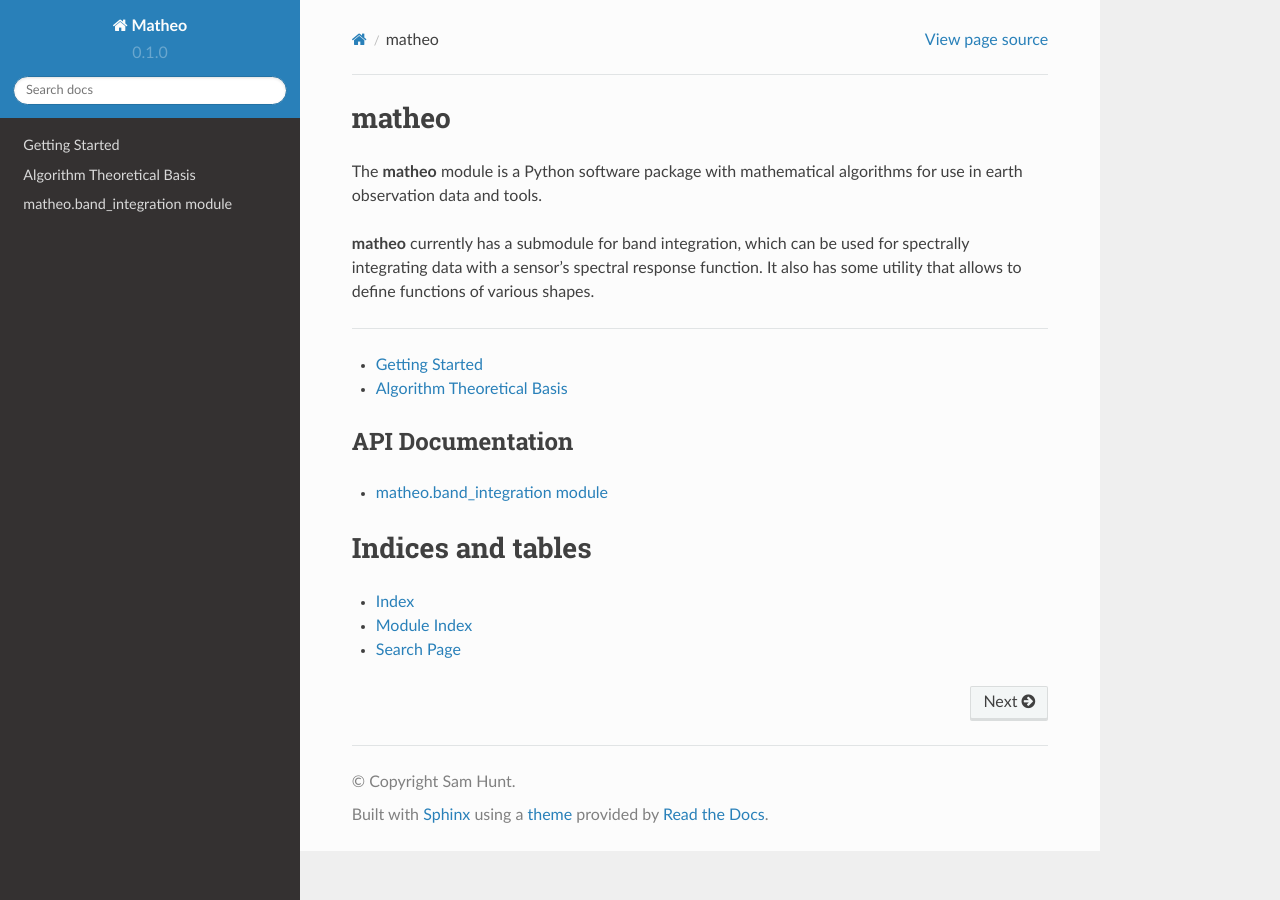
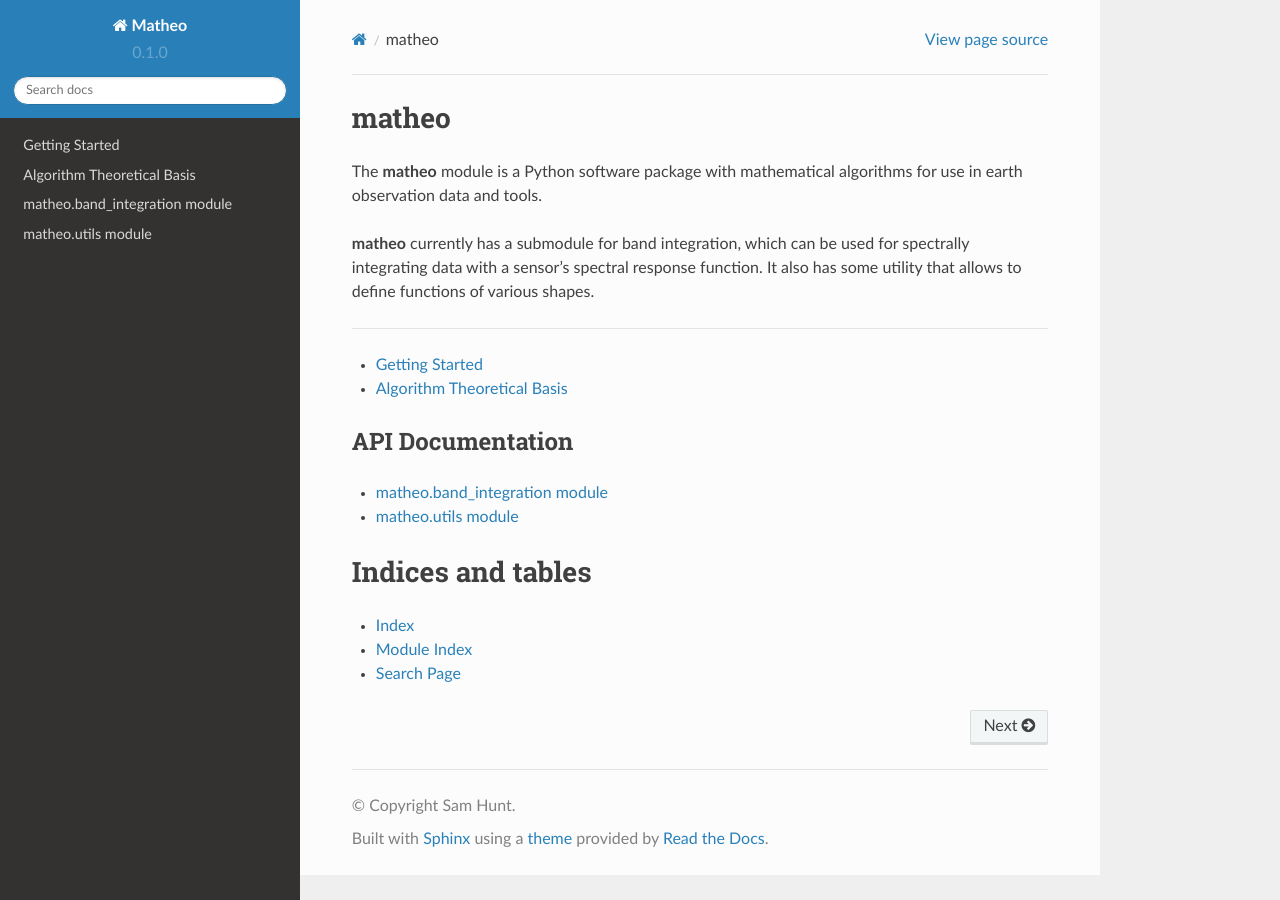
Before and after one commit to meteor-toolkit/matheo, a Sphinx documentation site: the page built from docs/index.rst, in a window 1280 px wide. Built offline with Sphinx 7.4.7 and the Read the Docs theme 2.0.0, drawn with Linux system fonts in a browser that asks for light colours.

Commit message:
initial atbd

```diff
--- a/docs/content/API/matheo.band_integration.rst
+++ b/docs/content/API/matheo.band_integration.rst
@@ -1,5 +1,5 @@
 matheo.band_integration module
-=================
+=================================
 
 .. automodule:: matheo.band_integration
    :members:
--- /dev/null
+++ b/docs/content/API/matheo.utils.rst
@@ -0,0 +1,7 @@
+matheo.utils module
+====================
+
+.. automodule:: matheo.utils
+   :members:
+   :undoc-members:
+   :show-inheritance:
--- a/docs/index.rst
+++ b/docs/index.rst
@@ -27,6 +27,7 @@ API Documentation
    :maxdepth: 4
 
    content/API/matheo.band_integration
+   content/API/matheo.utils
 
 Indices and tables
 ==================
```
